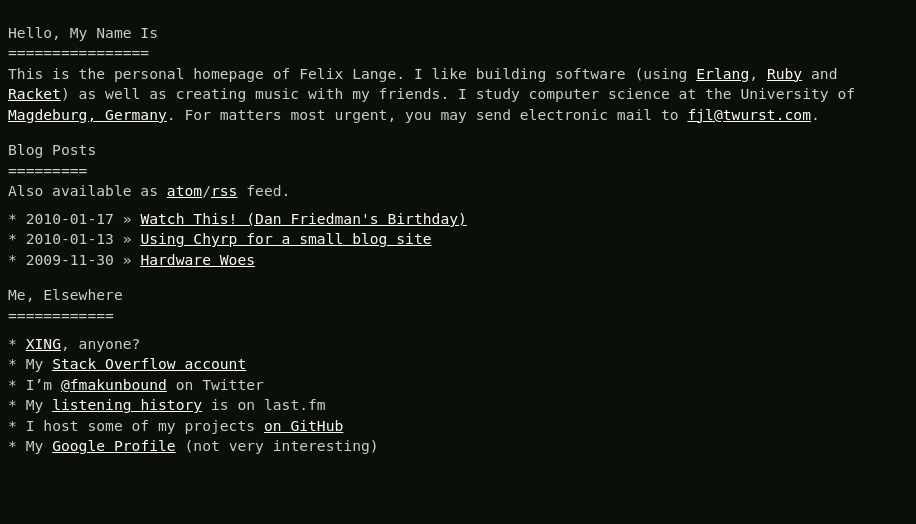
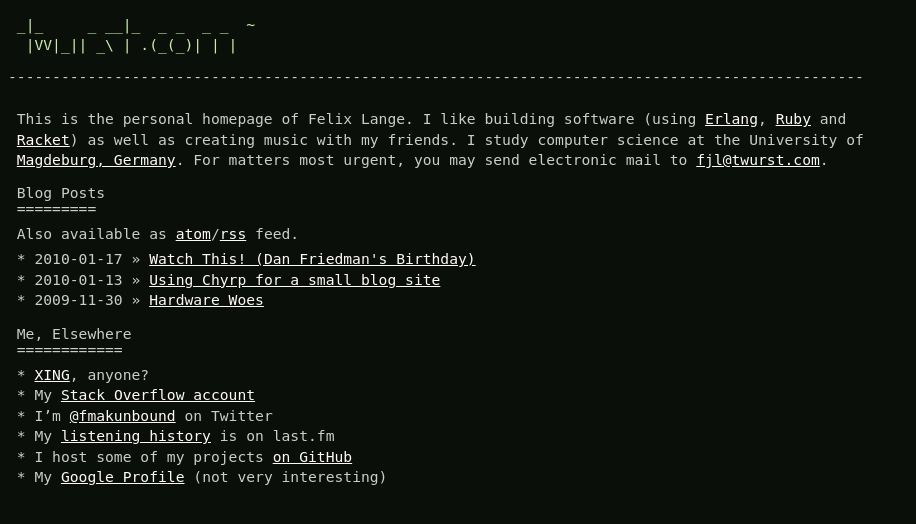
Before and after one commit to fjl/twurst.com, a Jekyll site: the page built from index.markdown, in a window 1280 px wide. Shown: the top 524 px of the page, without its empty margins (0-916 px from the left). Built offline with Jekyll 4.4.1, drawn with Linux system fonts in a browser that asks for light colours.

Commit message:
add a logo header to all pages

```diff
--- a/_layouts/post.html
+++ b/_layouts/post.html
@@ -1,9 +1,7 @@
 ---
-layout: default
+layout: root
 ---
-<a href="/index.html">« Homepage</a>
 <span class="pdate-right">{{ page.date | date: "%Y-%m-%d" }}</span>
-<hr/>
 <h1 class="ptitle">{{ page.title }}</h1>
 <div class="ptext">
 {{ content }}
--- a/_layouts/default.html
+++ b/_layouts/root.html
@@ -13,7 +13,16 @@
   </head>
   <body>
     <div id="frame">
-      {{ content }}
+<a id="logolink" href="/" title="Homepage">
+<pre id="logo">
+ _|_     _ __|_  _ _  _ _  ~
+  |VV|_|| _\ | .(_(_)| | |
+</pre>
+</a>
+<hr/>
+<div id="content">
+  {{ content }}
+</div>
     </div>
     <script type="text/javascript">
      <![CDATA[
--- a/index.markdown
+++ b/index.markdown
@@ -1,8 +1,6 @@
 ---
-layout: default
+layout: root
 ---
-Hello, My Name Is
-=================
 This is the personal homepage of Felix Lange.  I like building software (using [Erlang](http://erlang.org),
 [Ruby](http://ruby-lang.org) and [Racket](http://racket-lang.org)) as well as creating music with my friends.
 I study computer science at the University of [Magdeburg, Germany][maps].
--- a/static/design.css
+++ b/static/design.css
@@ -2,9 +2,14 @@
  /* background-color: #0D041C; */
   background-color: #0a0f0a;
   color: #ccc;
-  font-family: "Dejavu Sans Mono", "Menlo", "Andale Mono", monospace;
+  font-family: "Dejavu Sans Mono", "Menlo", "Bitstream Vera Sans Mono",
+               "Panic Sans", "Droid Sans Mono", monospace;
   font-size: 11pt;
   line-height: 1.4em;
+}
+
+* {
+  padding: 0;
 }
 
 #frame {
@@ -24,10 +29,11 @@
 
 h1 {
   display: inline-block;
+  line-height: 1.1em;
 }
 
 p {
-  margin: 0 0 0 0;
+  margin: 0.3em 0 0 0;
 }
 
 hr {
@@ -40,7 +46,7 @@
 }
 
 ul, ol {
-  margin: 0.5em 0 0 0;
+  margin: 0.3em 0 0 0;
   padding: 0 0 0 1em;
 }
 
@@ -49,12 +55,34 @@
   font: inherit;
 }
 
-code {
+#content {
+  margin: 3ex 1.1ex;
+}
+
+#logo, code {
   font: inherit;
   color: #cceeaa;
+  margin-left: 0;
+}
+
+#logo:hover {
+  color: #ffffff;
+}
+
+#logolink:link,
+#logolink:hover,
+#logolink:active,
+#logolink:visited {
+  font: inherit;
+  color: inherit;
+  text-decoration: none;
 }
 
 /* Posts */
+.ptitle {
+  margin: 0;
+}
+
 .pdate-right {
   float: right;
 }
```
